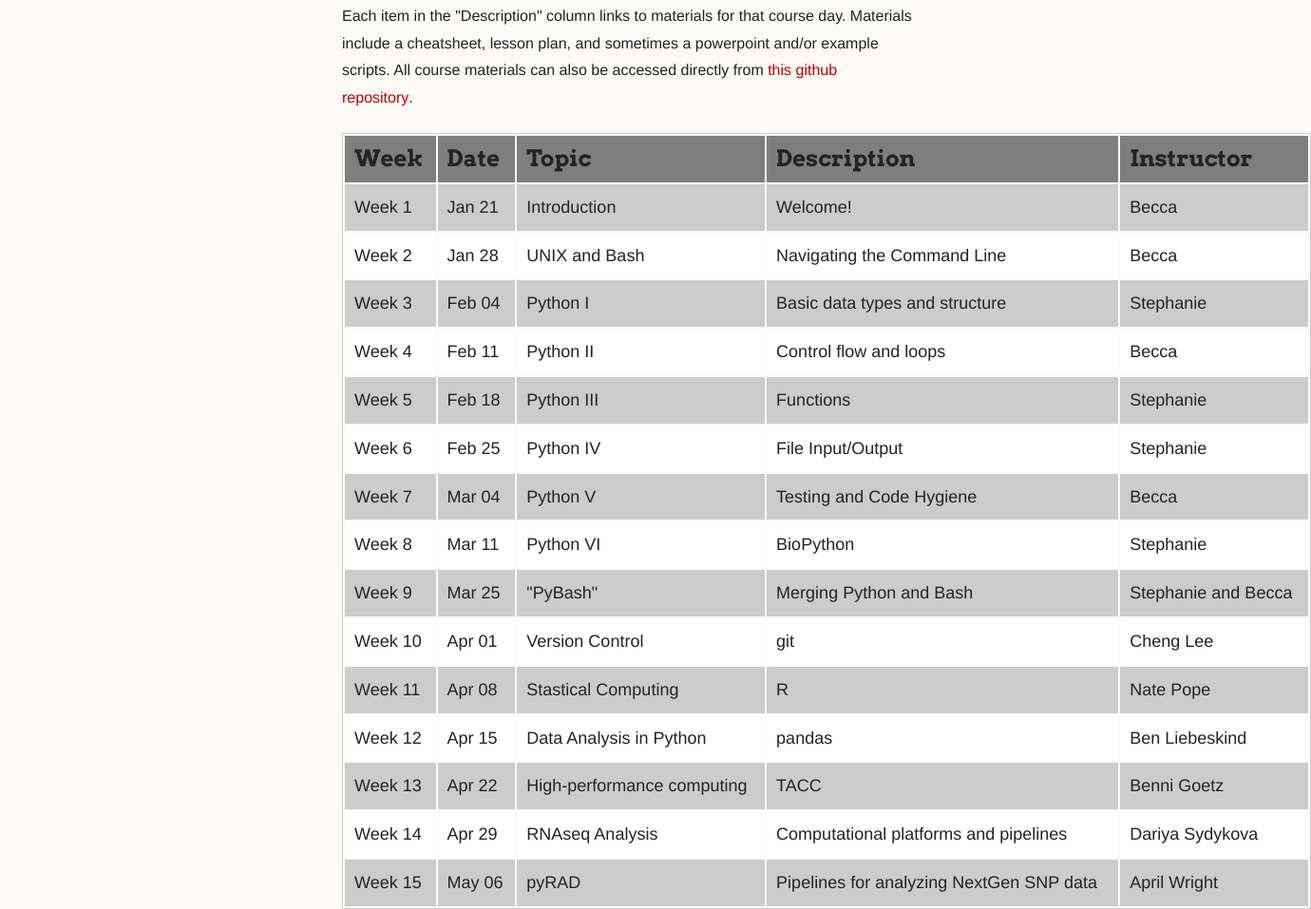
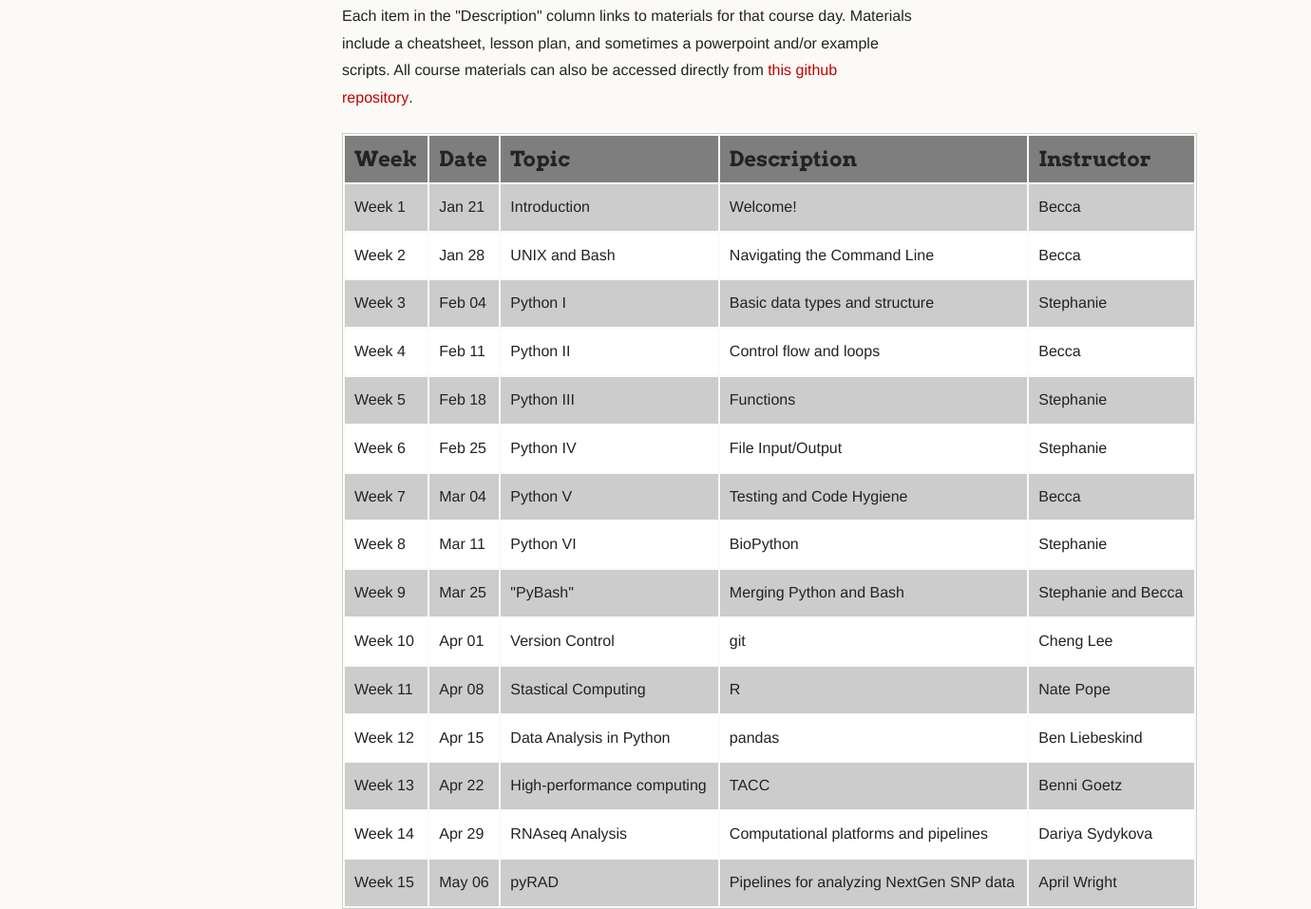
Before and after one commit to sjspielman/UTbiocomputing2015, a plain HTML site: page index.html in a window 1280 px wide. Shown: the part 1479-2436 px from the top of the page at 95% size, 1380 px wide, since content can reach past the window. Drawn offline with Linux system fonts and the light colour scheme.

Commit message:
slightly smaller table

```diff
--- a/stylesheets/styles.css
+++ b/stylesheets/styles.css
@@ -182,21 +182,21 @@ pre {
 /* Tables */
 
 table {
-  width:170%;
+  width:150%;
 }
 
 table {
   border: 1px solid #ccc;
   margin-bottom: 32px;
   text-align: left;
-  font-size: 18px;
+  font-size: 16px;
  }
 
 
 
 th {
   font-family: 'Arvo', Helvetica, Arial, sans-serif;
-	font-size: 24px;
+	font-size: 22px;
 	font-weight: bold;
   padding: 10px;
   background: #7e7e7e;
```
